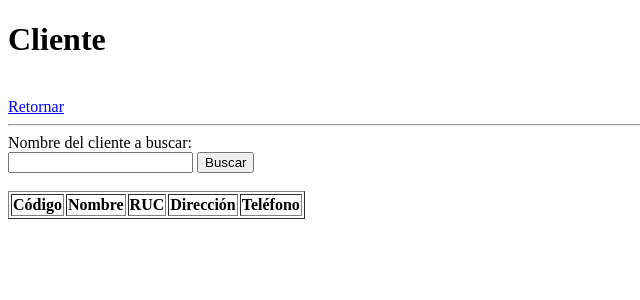
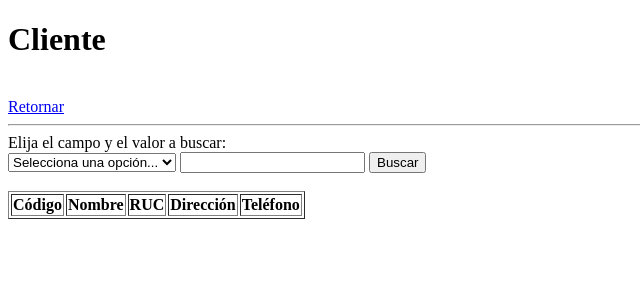
Before and after one commit to Emgicraft/RegistroWeb_PHP_MySQL, a PHP site: page /cliente in a window 1280 px wide. Shown: the top 300 px of the page, without its empty margins (0-640 px from the left). Run offline with PHP 8.4, Linux system fonts and the light colour scheme; lists and menus that the app fills with data are empty.

Commit message:
Se agrega lista desplegable para filtrar la búsqueda.
Se agrega el campo de una lista desplegable para filtrar por los diferentes campos de la tabla cliente.

```diff
--- a/DB/Consulta 2.sql
+++ b/DB/Consulta 2.sql
@@ -195,3 +195,5 @@ insert into cliente (nombre, numruc, direccion, telefono) values ('VF MOTOPARTS
 insert into cliente (nombre, numruc, direccion, telefono) values ('VRAMEL CONTRATISTAS E.I.R.L.','20329847978','CALLAO','999888195');
 insert into cliente (nombre, numruc, direccion, telefono) values ('ZEUS PERU S.A.C','20545029406','LIMA','999888196');
 insert into cliente (nombre, numruc, direccion, telefono) values ('ZINSAC DEL PERU S.A.C.','20556578746','LIMA','999888197');
+
+SELECT * FROM cliente WHERE nombre LIKE CONCAT('%', 'atlas', '%');
--- a/Sistema/cliente/index.php
+++ b/Sistema/cliente/index.php
@@ -21,6 +21,7 @@
 		if (isset($_GET["txtValor"])) {
 			// Se recoje y almacena:
 			$valor = $_GET["txtValor"];
+			$filtro = $_GET["lstCabecera"];
 
 			// Solo si la cadena es un poco laga, lo buscará:
 			if (strlen($valor)>=2) {
@@ -28,11 +29,24 @@
 				require_once "../config/conexion.php";
 
 				// Preparar la sentencia SQL:
-				//$sentencia = $cnx->prepare("select * from producto");
-				$sentencia = $cnx->prepare("SELECT * FROM cliente WHERE nombre LIKE CONCAT('%', :nombre, '%');");
+				switch ($filtro) {
+					case 'id':
+						$sentencia = $cnx->prepare("SELECT * FROM cliente WHERE id LIKE CONCAT('%', :vlr, '%');"); break;
+					case 'nombre':
+						$sentencia = $cnx->prepare("SELECT * FROM cliente WHERE nombre LIKE CONCAT('%', :vlr, '%');"); break;
+					case 'numruc':
+						$sentencia = $cnx->prepare("SELECT * FROM cliente WHERE numruc LIKE CONCAT('%', :vlr, '%');"); break;
+					case 'direccion':
+						$sentencia = $cnx->prepare("SELECT * FROM cliente WHERE direccion LIKE CONCAT('%', :vlr, '%');"); break;
+					case 'telefono':
+						$sentencia = $cnx->prepare("SELECT * FROM cliente WHERE telefono LIKE CONCAT('%', :vlr, '%');"); break;
+					default:
+						$sentencia = $cnx->prepare("SELECT * FROM cliente WHERE nombre LIKE CONCAT('%', :vlr, '%');"); break;
+				}
 
-				// Pasamos el parámetr SQL:
-				$sentencia->bindvalue(":nombre", $valor);
+
+				// Pasamos el parámetro SQL:
+				$sentencia->bindvalue(":vlr", $valor);
 
 				// Ejecutamos dicha sentencia:
 				$sentencia->execute();
@@ -43,11 +57,20 @@
 		} else {
 			// Sino, este será el valor predeterminado:
 			$valor = "";
+			$filtro = "";
 		}
 	?>
 
 	<form method="get">
-		<label>Nombre del cliente a buscar:</label><br>
+		<label>Elija el campo y el valor a buscar:</label><br>
+		<select name="lstCabecera" required>
+			<option value="selecciona">Selecciona una opción...</option>
+			<option value="id">Por código</option>
+			<option value="nombre">Por nombre</option>
+			<option value="numruc">Por RUC</option>
+			<option value="direccion">Por dirección</option>
+			<option value="telefono">Por teléfono</option>
+		</select>
 		<input type="text" name="txtValor" value="<?php echo $valor ?>">
 		<input type="submit" name="btnBuscar" value="Buscar">
 	</form>
```
